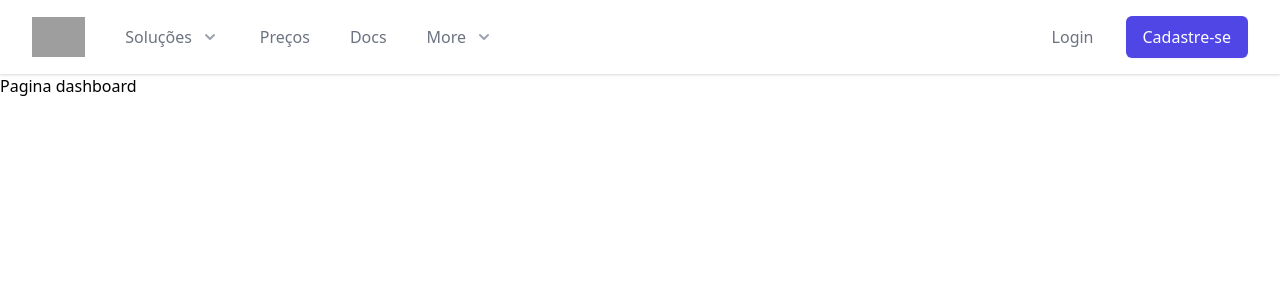
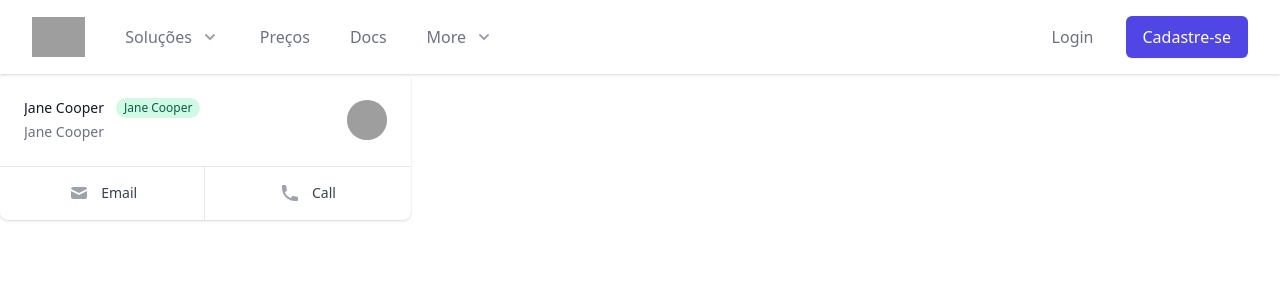
Before and after one commit to douglasrosa16/prest_serv_front, a React (Create React App) app: page / in a window 1280 px wide. Shown: the top 300 px of the page. Built offline with nearby package versions, Linux system fonts and the light colour scheme; grey boxes are pictures that could not be loaded.

Commit message:
add validaçao e novos campos

```diff
--- a/package.json
+++ b/package.json
@@ -12,7 +12,8 @@
     "react-dom": "^17.0.2",
     "react-router-dom": "^5.2.0",
     "react-scripts": "4.0.3",
-    "web-vitals": "^1.0.1"
+    "web-vitals": "^1.0.1",
+    "yup": "^0.32.9"
   },
   "scripts": {
     "start": "npm run watch:css && react-scripts start",
--- a/src/Pages/Cadastro/index.js
+++ b/src/Pages/Cadastro/index.js
@@ -1,8 +1,63 @@
-import React from 'react';
+import React, { useState, useRef } from 'react';
 
-//import api from '../../services/api';
+import * as Yup from 'yup';
+import api from '../../services/api';
 
 export default function Cadastro() {
+  const formRef = useRef(null);
+
+  const [nameUser, setNameUser] = useState('');
+  const [lastName, setLastName] = useState('');
+  const [senha, setSenha] = useState('');
+  const [confirmarSenha, setConfirmarSenha] = useState('');
+  const [email, setEmail] = useState('');
+  const [sobre, setSobre] = useState('');
+  const [cep, setCep] = useState('');
+  const [estado, setEstado] = useState('');
+  const [cidade, setCidade] = useState('');
+  const [rua, setRua] = useState('');
+  const [pais, setPais] = useState('');
+
+  console.log(formRef);
+
+    async function cadastrarUser(event){
+      event.preventDefault();
+
+      const user = {
+        name: nameUser,
+        email: email,
+        sobrenome: lastName,
+        senha: senha
+      }
+
+      try {
+        const schema = Yup.object().shape({
+          name: Yup.string().required('Nome obrigatório'),
+          email: Yup.string().required('E-mail obrigatório').email('Digite um e-mail válido'),
+          sobrenome: Yup.string(),
+          senha: Yup.string().min(5, 'No mínimo 5 dígitos')
+        });
+
+        await schema.validate(user, {
+          abortEarly: false
+        });
+
+      } catch(err){
+
+      }
+
+      api.post('users',
+        {
+          name: nameUser,
+          email: email,
+          sobrenome: lastName,
+          sobre: sobre,
+          senha: senha
+        }
+      );
+      //Aqui deve retornar meu usuário, preciso pegar o ID para criar o endereço
+
+    };
 
     return (
         <>
@@ -32,11 +87,13 @@ export default function Cadastro() {
                       </label>
                       <div className="mt-1">
                         <textarea
+                          value={sobre}
+                          onChange={(e) => setSobre(e.target.value)}
                           id="about"
                           name="about"
                           rows={3}
                           className="shadow-sm focus:ring-indigo-500 focus:border-indigo-500 mt-1 block w-full sm:text-sm border-gray-300 rounded-md"
-                          placeholder="you@example.com"
+                          placeholder="Descreva suas habilidades"
                           defaultValue={''}
                         />
                       </div>
@@ -133,6 +190,8 @@ export default function Cadastro() {
                           Primeiro nome
                         </label>
                         <input
+                          value={nameUser}
+                          onChange={(e) => setNameUser(e.target.value)}
                           type="text"
                           name="first_name"
                           id="first_name"
@@ -146,6 +205,8 @@ export default function Cadastro() {
                           Ultimo nome
                         </label>
                         <input
+                          value={lastName}
+                          onChange={(e) => setLastName(e.target.value)}
                           type="text"
                           name="last_name"
                           id="last_name"
@@ -154,11 +215,43 @@ export default function Cadastro() {
                         />
                       </div>
 
-                      <div className="col-span-6 sm:col-span-4">
+                      <div className="col-span-6 sm:col-span-3">
+                        <label htmlFor="first_name" className="block text-sm font-medium text-gray-700">
+                          Senha
+                        </label>
+                        <input
+                          value={senha}
+                          onChange={(e) => setSenha(e.target.value)}
+                          type="text"
+                          name="first_name"
+                          id="first_name"
+                          autoComplete="given-name"
+                          className="mt-1 focus:ring-indigo-500 focus:border-indigo-500 block w-full shadow-sm sm:text-sm border-gray-300 rounded-md"
+                        />
+                      </div>
+
+                      <div className="col-span-6 sm:col-span-3">
+                        <label htmlFor="first_name" className="block text-sm font-medium text-gray-700">
+                          Confirmar Senha
+                        </label>
+                        <input
+                          value={confirmarSenha}
+                          onChange={(e) => setConfirmarSenha(e.target.value)}
+                          type="text"
+                          name="first_name"
+                          id="first_name"
+                          autoComplete="given-name"
+                          className="mt-1 focus:ring-indigo-500 focus:border-indigo-500 block w-full shadow-sm sm:text-sm border-gray-300 rounded-md"
+                        />
+                      </div>
+
+                      <div className="col-span-6 sm:col-span-3">
                         <label htmlFor="email_address" className="block text-sm font-medium text-gray-700">
                           Endereço de Email
                         </label>
                         <input
+                          onChange={(e) => setEmail(e.target.value)}
+                          value={email}
                           type="text"
                           name="email_address"
                           id="email_address"
@@ -188,6 +281,8 @@ export default function Cadastro() {
                           Rua
                         </label>
                         <input
+                          value={rua}
+                          onChange={(e) => setRua(e.target.value)}
                           type="text"
                           name="street_address"
                           id="street_address"
@@ -201,6 +296,8 @@ export default function Cadastro() {
                           Cidade
                         </label>
                         <input
+                          value={cidade}
+                          onChange={(e) => setCidade(e.target.value)}
                           type="text"
                           name="city"
                           id="city"
@@ -213,6 +310,8 @@ export default function Cadastro() {
                           Estado
                         </label>
                         <input
+                          value={estado}
+                          onChange={(e) => setEstado(e.target.value)}
                           type="text"
                           name="state"
                           id="state"
@@ -225,6 +324,8 @@ export default function Cadastro() {
                           CEP
                         </label>
                         <input
+                          value={cep}
+                          onChange={(e) => setCep(e.target.value)}
                           type="text"
                           name="postal_code"
                           id="postal_code"
@@ -238,6 +339,7 @@ export default function Cadastro() {
                     <button
                       type="submit"
                       className="inline-flex justify-center py-2 px-4 border border-transparent shadow-sm text-sm font-medium rounded-md text-white bg-indigo-600 hover:bg-indigo-700 focus:outline-none focus:ring-2 focus:ring-offset-2 focus:ring-indigo-500"
+                      onClick={cadastrarUser}
                     >
                       Salvar
                     </button>
--- a/src/Pages/Dashboard/index.js
+++ b/src/Pages/Dashboard/index.js
@@ -1,10 +1,77 @@
-import React from 'react';
+import React, { useEffect, useState } from 'react';
+import { MailIcon, PhoneIcon } from '@heroicons/react/solid'
+import api from '../../services/api';
+
+export default function Dashboard() {
+  const [users, setUsers] = useState([]);
+
+  const people = [
+    {
+      name: 'Jane Cooper',
+      title: 'Regional Paradigm Technician',
+      role: 'Admin',
+      email: 'janecooper@example.com',
+      telephone: '+1-202-555-0170',
+      imageUrl:
+        'https://images.unsplash.com/photo-1494790108377-be9c29b29330?ixlib=rb-1.2.1&ixid=eyJhcHBfaWQiOjEyMDd9&auto=format&fit=facearea&facepad=4&w=256&h=256&q=60',
+    },
+  ]
+  useEffect(() => {
+   // getUsers();
+  },[users]);
 
 
-export default function Dashboard() {
+  async function getUsers(){
+    const response = await api.get('users');
+
+    const user = response.data;
+
+    setUsers([...users, user]);
+    console.log(users);
+  }
+
     return (
         <>
-            <h1>Pagina dashboard</h1>
+          <ul className="grid grid-cols-1 gap-6 sm:grid-cols-2 lg:grid-cols-3">
+          {people.map((person) => (
+            <li key={person.email} className="col-span-1 bg-white rounded-lg shadow divide-y divide-gray-200">
+              <div className="w-full flex items-center justify-between p-6 space-x-6">
+                <div className="flex-1 truncate">
+                  <div className="flex items-center space-x-3">
+                    <h3 className="text-gray-900 text-sm font-medium truncate">{person.name}</h3>
+                    <span className="flex-shrink-0 inline-block px-2 py-0.5 text-green-800 text-xs font-medium bg-green-100 rounded-full">
+                      {person.name}
+                    </span>
+                  </div>
+                  <p className="mt-1 text-gray-500 text-sm truncate">{person.name}</p>
+                </div>
+                <img className="w-10 h-10 bg-gray-300 rounded-full flex-shrink-0" src={person.name} alt="" />
+              </div>
+              <div>
+                <div className="-mt-px flex divide-x divide-gray-200">
+                  <div className="w-0 flex-1 flex">
+                    <a
+                      href={`mailto:${person.email}`}
+                      className="relative -mr-px w-0 flex-1 inline-flex items-center justify-center py-4 text-sm text-gray-700 font-medium border border-transparent rounded-bl-lg hover:text-gray-500"
+                    >
+                      <MailIcon className="w-5 h-5 text-gray-400" aria-hidden="true" />
+                      <span className="ml-3">Email</span>
+                    </a>
+                  </div>
+                  <div className="-ml-px w-0 flex-1 flex">
+                    <a
+                      href={`tel:${person.name}`}
+                      className="relative w-0 flex-1 inline-flex items-center justify-center py-4 text-sm text-gray-700 font-medium border border-transparent rounded-br-lg hover:text-gray-500"
+                    >
+                      <PhoneIcon className="w-5 h-5 text-gray-400" aria-hidden="true" />
+                      <span className="ml-3">Call</span>
+                    </a>
+                  </div>
+                </div>
+              </div>
+            </li>
+          ))}
+        </ul>
         </>
     )
 };
--- a/src/services/api.js
+++ b/src/services/api.js
@@ -1,7 +1,7 @@
 import axios from 'axios';
 
 const api = axios.create({
-  baseURL: 'localhost'
+  baseURL: 'http://localhost:3333'
 });
 
 export default api;
```
Also changed, not shown: 1 other file (tests, documents, lock files or other folders).
